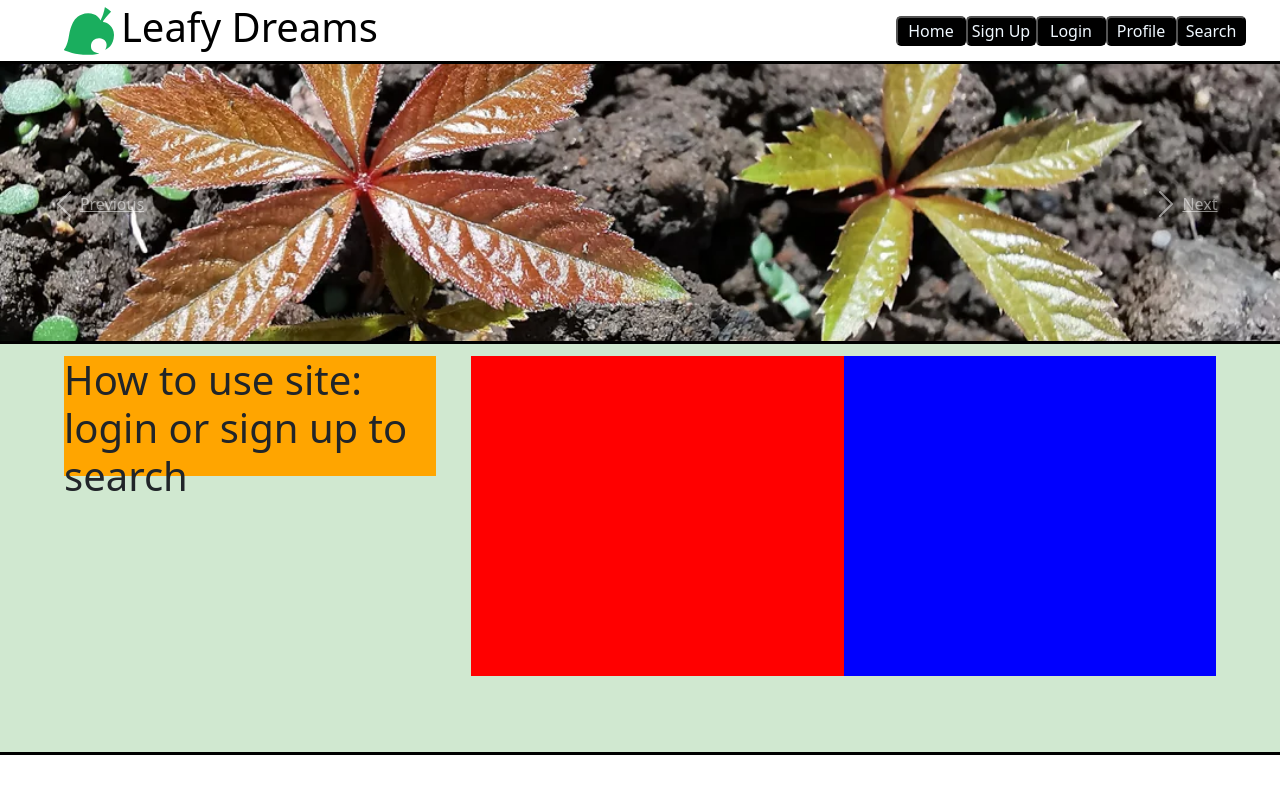
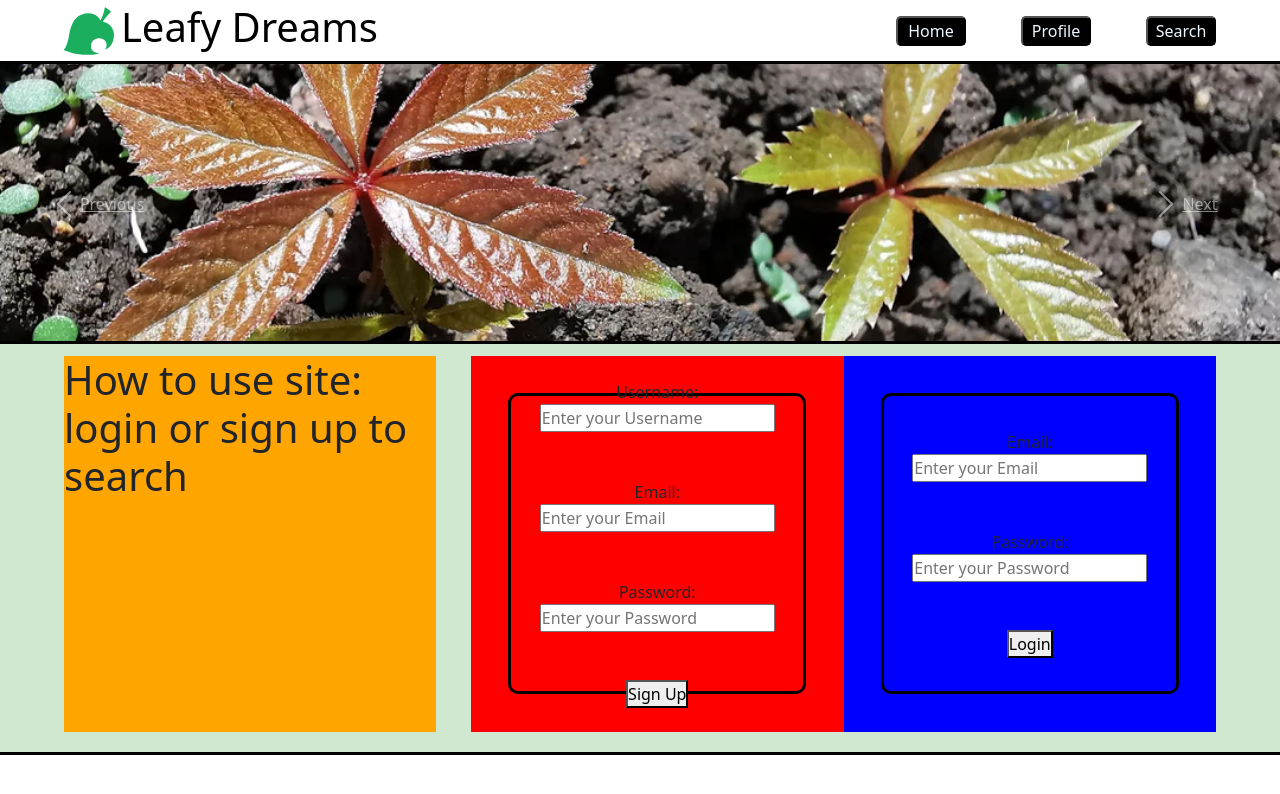
Before and after one commit to Stringer-J/Project-3-Solo, a React (Vite) app in the folder client/: page / in a window 1280 px wide. Shown: the top 794 px of the page. Built offline with nearby package versions, Linux system fonts and the light colour scheme.

Commit message:
made home page also signup and login

```diff
--- a/client/src/App.jsx
+++ b/client/src/App.jsx
@@ -1,8 +1,6 @@
 import { ApolloClient, InMemoryCache, ApolloProvider } from '@apollo/client';
 import { BrowserRouter as Router, Route, Routes, Link } from 'react-router-dom';
 import Home from './pages/Home/Home';
-import Signup from './pages/Signup/Signup';
-import Login from './pages/Login/Login';
 import Profile from './pages/Profile/Profile';
 import Search from './pages/Search/Search';
 
@@ -28,14 +26,6 @@ function App() {
             <button>Home</button>
           </Link>
 
-          <Link to="/signup">
-            <button>Sign Up</button>
-          </Link>
-
-          <Link to="/login">
-            <button>Login</button>
-          </Link>
-
           <Link to="/profile">
             <button>Profile</button>
           </Link>
@@ -51,10 +41,6 @@ function App() {
         <Routes>
           <Route path="/" element={<Home />} />
 
-          <Route path="/signup" element={<Signup />} />
-
-          <Route path="/login" element={<Login />} />
-
           <Route path="/profile" element={<Profile />} />
 
           <Route path="/search" element={<Search />} />
--- a/client/src/pages/Home/Home.css
+++ b/client/src/pages/Home/Home.css
@@ -28,7 +28,7 @@
 
 .aboutUsBox {
     width: 30vw;
-    height: 15vh;
+    height: 47vh;
     background-color: orange;
     margin-top: 1%;
     margin-right: 3%;
@@ -37,7 +37,7 @@
 .plantFinderBox {
     display: flex;
     width: 60vw;
-    height: 40vh;
+    height: 47vh;
     background-color: plum;
     margin-top: 1%;
     margin-bottom: 1%;
@@ -46,9 +46,39 @@
 .signupBox {
     background-color: red;
     flex: 1;
+    display: flex;
+    justify-content: center;
+    align-items: center;
+}
+
+#signUpForm {
+    border: solid black 3px;
+    border-radius: 10px;
+    height: 80%;
+    width: 80%;
+    display: flex;
+    flex-direction: column;
+    justify-content: center;
+    align-items: center;
+    margin: auto;
 }
 
 .loginBox {
     background-color: blue;
     flex: 1;
+    display: flex;
+    justify-content: center;
+    align-items: center;
 }
+
+#loginForm {
+    border: solid black 3px;
+    border-radius: 10px;
+    height: 80%;
+    width: 80%;
+    display: flex;
+    flex-direction: column;
+    justify-content: center;
+    align-items: center;
+    margin: auto;
+}
--- a/client/src/pages/Home/Home.jsx
+++ b/client/src/pages/Home/Home.jsx
@@ -1,3 +1,10 @@
+import { useContext, useState } from 'react';
+import { useNavigate } from 'react-router-dom';
+import { useMutation, useQuery } from '@apollo/client';
+import { ADD_USER_MUTATION } from '../../utils/mutations';
+import { GET_SINGLE_USER } from '../../utils/queries';
+import { AuthContext } from '../../utils/AuthContext';
+import { client } from '../../App';
 import 'bootstrap/dist/css/bootstrap.min.css';
 import 'bootstrap/dist/js/bootstrap.bundle.min.js';
 import './Home.css';
@@ -6,6 +13,86 @@ import plantPic2 from '../../assets/plantpic2.webp';
 import plantPic3 from '../../assets/plantpic3.webp';
 
 const Home = () => {
+    const [formData, setFormData] = useState({
+        username: '',
+        email: '',
+        password: '',
+    });
+
+    const [addUser, { loading, error }] = useMutation(ADD_USER_MUTATION);
+    const navigate = useNavigate();
+    const { login } = useContext(AuthContext);
+
+    //tested state with a console log, turns out it updates with every single keystroke
+    const handleChange = (e) => {
+        const { name, value } = e.target;
+        setFormData((oldData) => {
+            const updatedData = {
+                ...oldData,
+                [name]: value
+            };
+            // console.log('Updated State:', updatedData);
+            return updatedData;
+        });
+    };
+
+    const handleSubmit = async (e) => {
+        e.preventDefault();
+        console.log('Signup Form Data:', formData);
+        try {
+            const { data: addUserData } = await addUser({ variables: {...formData} });
+            console.log('User created:', addUserData.addUser);
+
+            const { data: userData } = await client.query({
+                query: GET_SINGLE_USER,
+                variables: { email: formData.email },
+            });
+
+            login(userData.getUser);
+            navigate('/profile');
+        } catch (error) {
+            console.error('Error creating user:', error);
+        }
+    };
+
+    const [formDataLogin, setFormDataLogin] = useState({
+        email: '',
+        password: ''
+    });
+
+    const { data } = useQuery(GET_SINGLE_USER, {
+        variables: { email: formDataLogin.email },
+        skip: !formDataLogin.email
+    });
+
+    const handleChangeLogin = (e) => {
+        const { name, value } = e.target;
+        setFormDataLogin((oldData) => {
+            const updatedData = {
+                ...oldData,
+                [name]: value
+            };
+            // console.log('Updated State:', updatedData);
+            return updatedData;
+        });
+    };
+
+    const handleSubmitLogin = async (e) => {
+        e.preventDefault();
+        console.log('Login Form Data:', formDataLogin);
+        try {
+            if (data && data.getUser) {
+                console.log('User found:', data.getUser);
+                login(data.getUser);
+                navigate('/profile', { state: { userData: data.getUser }});
+            } else {
+                console.log('Email not found');
+            }
+        } catch (error) {
+            console.error('Error finding user:', error);
+        }
+    };
+
     return (
         <>
         <div className='homeBody'>
@@ -37,10 +124,68 @@ const Home = () => {
             </div>
             <div className='plantFinderBox'>
                 <div className='signupBox'>
+                <form id='signUpForm' onSubmit={handleSubmit}>
+            <label htmlFor='username'>Username:</label>
+            <input
+                type='text'
+                id='username'
+                name='username'
+                value={formData.username}
+                onChange={handleChange}
+                required placeholder='Enter your Username'
+            /><br /><br />
 
+            <label htmlFor='email'>Email:</label>
+            <input
+                type='text'
+                id='email'
+                name='email'
+                value={formData.email}
+                onChange={handleChange}
+                required placeholder='Enter your Email'
+            /><br /><br />
+
+            <label htmlFor='password'>Password:</label>
+            <input
+                type='password'
+                id='password'
+                name='password'
+                value={formData.password}
+                onChange={handleChange}
+                required placeholder='Enter your Password'
+            /><br /><br />
+
+            <button type='submit' disabled={loading}>
+                {loading ? 'Submitting...' : 'Sign Up'}
+            </button>
+            </form>
                 </div>
                 <div className='loginBox'>
+                <form id='loginForm' onSubmit={handleSubmitLogin}>
+            <label htmlFor='email'>Email:</label>
+            <input
+                type='text'
+                id='email'
+                name='email'
+                value={formDataLogin.email}
+                onChange={handleChangeLogin}
+                required placeholder='Enter your Email'
+            /><br /><br />
 
+            <label htmlFor='password'>Password:</label>
+            <input
+                type='password'
+                id='password'
+                name='password'
+                value={formDataLogin.password}
+                onChange={handleChangeLogin}
+                required placeholder='Enter your Password'
+            /><br /><br />
+
+            <button type='submit' disabled={loading}>
+                {loading ? 'Submitting...' : 'Login'}
+            </button>
+        </form>
                 </div>
             </div>
             </div>
--- a/client/src/pages/Signup/Signup.jsx
+++ /dev/null
@@ -1,95 +0,0 @@
-import { useContext, useState } from 'react';
-import { useNavigate } from 'react-router-dom';
-import { useMutation } from '@apollo/client';
-import { ADD_USER_MUTATION } from '../../utils/mutations';
-import { GET_SINGLE_USER } from '../../utils/queries';
-import { AuthContext } from '../../utils/AuthContext';
-import { client } from '../../App';
-import './Signup.css';
-
-const Signup = () => {
-    const [formData, setFormData] = useState({
-        username: '',
-        email: '',
-        password: '',
-    });
-
-    const [addUser, { loading, error }] = useMutation(ADD_USER_MUTATION);
-    const navigate = useNavigate();
-    const { login } = useContext(AuthContext);
-
-    //tested state with a console log, turns out it updates with every single keystroke
-    const handleChange = (e) => {
-        const { name, value } = e.target;
-        setFormData((oldData) => {
-            const updatedData = {
-                ...oldData,
-                [name]: value
-            };
-            // console.log('Updated State:', updatedData);
-            return updatedData;
-        });
-    };
-
-    const handleSubmit = async (e) => {
-        e.preventDefault();
-        console.log('Signup Form Data:', formData);
-        try {
-            const { data: addUserData } = await addUser({ variables: {...formData} });
-            console.log('User created:', addUserData.addUser);
-
-            const { data: userData } = await client.query({
-                query: GET_SINGLE_USER,
-                variables: { email: formData.email },
-            });
-
-            login(userData.getUser);
-            navigate('/profile');
-        } catch (error) {
-            console.error('Error creating user:', error);
-        }
-    };
-
-    return (
-        <div className='signupBody'>
-            <h1>Sign Up</h1>
-        <form onSubmit={handleSubmit}>
-            <label htmlFor='username'>Username:</label>
-            <input
-                type='text'
-                id='username'
-                name='username'
-                value={formData.username}
-                onChange={handleChange}
-                required placeholder='Enter your Username'
-            /><br /><br />
-
-            <label htmlFor='email'>Email:</label>
-            <input
-                type='text'
-                id='email'
-                name='email'
-                value={formData.email}
-                onChange={handleChange}
-                required placeholder='Enter your Email'
-            /><br /><br />
-
-            <label htmlFor='password'>Password:</label>
-            <input
-                type='password'
-                id='password'
-                name='password'
-                value={formData.password}
-                onChange={handleChange}
-                required placeholder='Enter your Password'
-            /><br /><br />
-
-            <button type='submit' disabled={loading}>
-                {loading ? 'Submitting...' : 'Sign Up'}
-            </button>
-        </form>
-        </div>
-    )
-}
-
-export default Signup;
```
Also changed, not shown: client/src/pages/Login/Login.jsx (+12 -12 lines).
